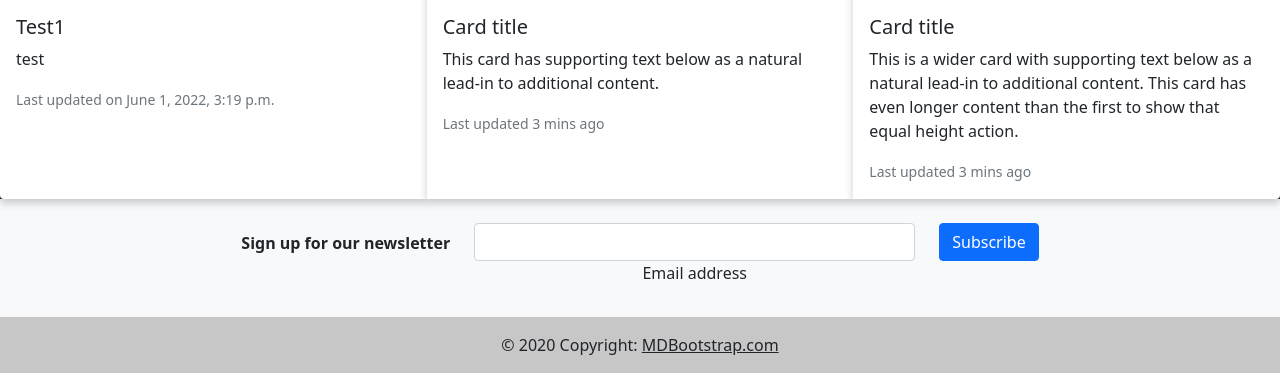
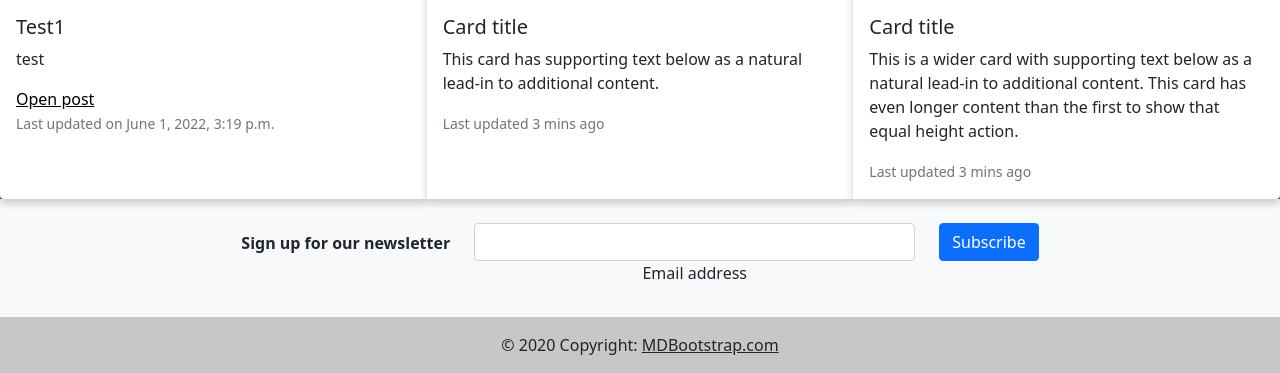
Before and after one commit to christine-gk416/podcast, a Django app: page / in a window 1280 px wide. Shown: the part 1221-1594 px from the top of the page. Run offline with Django 4.2, Linux system fonts and the light colour scheme; data comes from the database, SQL or seed files in the repository; some libraries are stand-ins or nearby versions.

Commit message:
Create basic crud function with class based views

```diff
--- a/culture_podcast/settings.py
+++ b/culture_podcast/settings.py
@@ -53,8 +53,14 @@ INSTALLED_APPS = [
     'allauth.socialaccount.providers.google',
     'allauth.socialaccount.providers.facebook',
     'django_summernote',
+    'crispy_forms',
+    "crispy_bootstrap5",
     'main_podcast',
 ]
+
+CRISPY_ALLOWED_TEMPLATE_PACKS = "bootstrap5"
+
+CRISPY_TEMPLATE_PACK = "bootstrap5"
 
 SITE_ID = 1
 
--- a/main_podcast/models.py
+++ b/main_podcast/models.py
@@ -3,6 +3,7 @@ from django.contrib.auth.models import User
 
 
 STATUS = ((0, "Draft"), (1, "Published"))
+
 
 class Post(models.Model):
     title = models.CharField(max_length=200, unique=True)
@@ -30,6 +31,7 @@ class Post(models.Model):
     def get_absolute_url(self):
         return f"/post/{self.slug}/"
 
+
 class Comment(models.Model):
     post = models.ForeignKey(Post, on_delete=models.CASCADE,
                              related_name="comments")
--- a/main_podcast/templates/main_podcast/index.html
+++ b/main_podcast/templates/main_podcast/index.html
@@ -21,6 +21,7 @@
       <div class="card-body">
         <h5 class="card-title">{{post.title}}</h5>
         <p class="card-text">{{post.excerpt}}</p>
+        <a href="{% url 'post_detail' post.slug %}" class="post-link">Open post</a>
         <p class="card-text"><small class="text-muted">Last updated on {{post.updated_on}}</small></p>
       </div>
     </div>
--- /dev/null
+++ b/main_podcast/templates/main_podcast/post_confirm_delete.html
@@ -0,0 +1,5 @@
+<form method="post">{% csrf_token %}
+    <p>Are you sure you want to delete "{{ object }}"?</p>
+    {{ form }}
+    <input type="submit" value="Confirm">
+</form>
--- a/main_podcast/urls.py
+++ b/main_podcast/urls.py
@@ -1,9 +1,14 @@
 from django.urls import path
 
-from .views import PodcastHome
+from .views import PodcastHome, PostCreateView, PodcastDetails, PostEditView, PostDeleteView
 from .models import Post
 
 
 urlpatterns = [
     path('', PodcastHome.as_view(model=Post), name='index'),
+    path('post-form/', PostCreateView.as_view(model=Post), name='create-post'),
+    path('edit-form/<slug:slug>/', PostEditView.as_view(model=Post), name='edit-post'),
+    path('delete/<slug:slug>/', PostDeleteView.as_view(model=Post), name='delete'),
+    path('post/<slug:slug>/', PodcastDetails.as_view(model=Post), name='post_detail'),
+
 ]
--- a/main_podcast/views.py
+++ b/main_podcast/views.py
@@ -1,9 +1,36 @@
 from django.shortcuts import render
 from django.http import HttpResponse
+from django.urls import reverse_lazy
+from django.views.generic.edit import DeleteView
 from django.views.generic.list import ListView
+from django.views.generic.detail import DetailView
+from django.views.generic.edit import CreateView
+from django.views.generic.edit import UpdateView
 from .models import Post
 
 
 class PodcastHome(ListView):
     template_name = "main_podcast/index.html"
     model = Post()
+
+
+class PodcastDetails(DetailView):
+
+    model = Post()
+
+
+class PostCreateView(CreateView):
+    model = Post
+    fields = ['title', 'slug', 'author', 'excerpt', 'content',
+    'status', 'likes']
+
+
+class PostEditView(UpdateView):
+    model = Post
+    fields = ['title', 'slug', 'author', 'excerpt', 'content',
+    'status', 'likes']
+
+
+class PostDeleteView(DeleteView):
+    model = Post
+    success_url = reverse_lazy('index')
--- a/requirements.txt
+++ b/requirements.txt
@@ -1,8 +1,10 @@
 asgiref==3.5.2
 backports.zoneinfo==0.2.1
+crispy-bootstrap5==0.6
 dj-database-url==0.5.0
 Django==4.0.4
 django-allauth==0.50.0
+django-crispy-forms==1.14.0
 django-summernote==0.8.20.0
 gunicorn==20.1.0
 oauthlib==3.2.0
--- a/static/css/style.css
+++ b/static/css/style.css
@@ -1,5 +1,5 @@
 body {
-    background: #232321;
+    background: blueviolet;
   }
   h1 {
     color: #fff;
```
Also changed, not shown: main_podcast/templates/main_podcast/edit_form.html (added, +9 -0 lines), main_podcast/templates/main_podcast/post_detail.html (added, +14 -0 lines), main_podcast/templates/main_podcast/post_form.html (added, +9 -0 lines).
